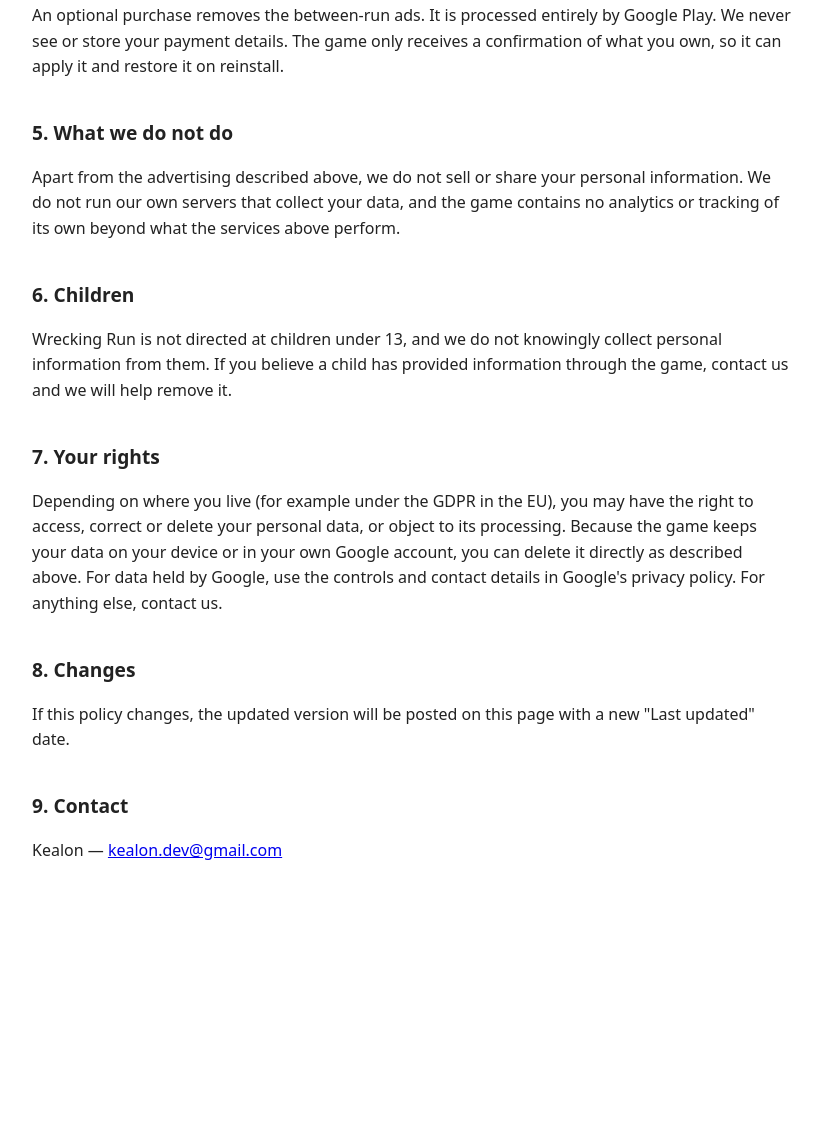
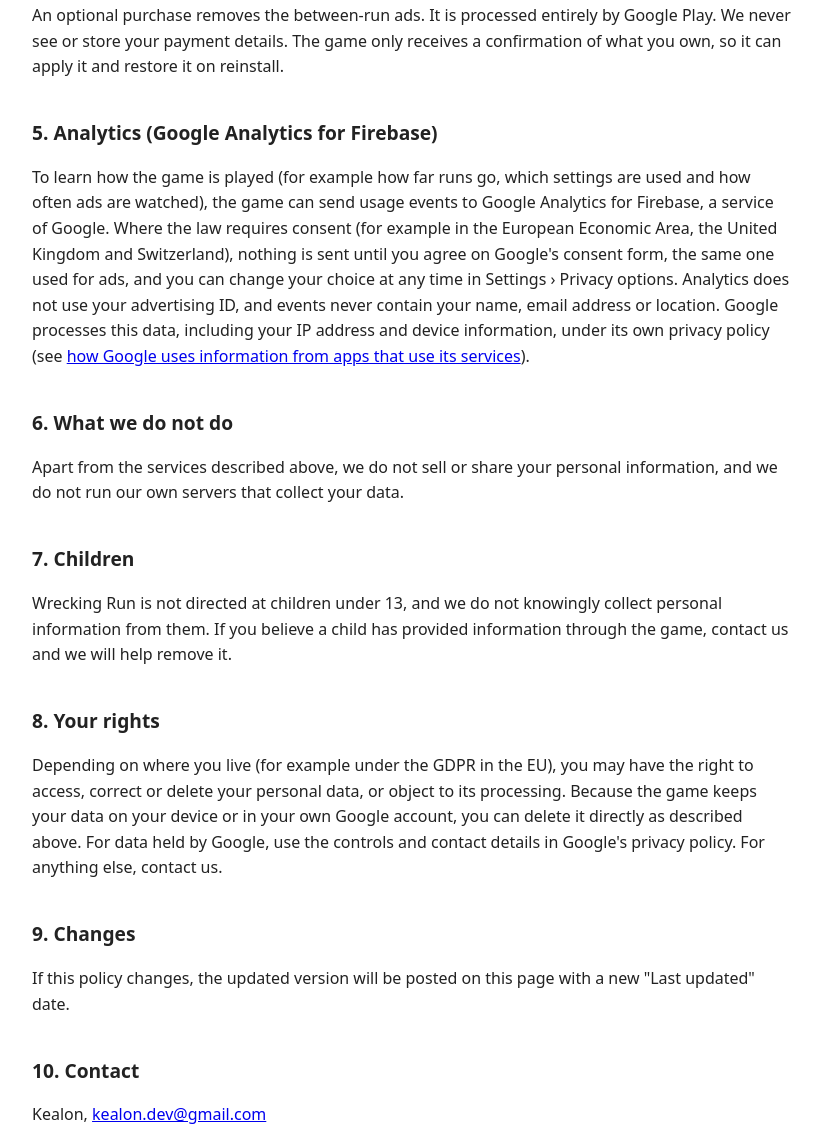
Before and after one commit to gzso007-dev/wreckingrun-privacy, a plain HTML site: page index.html in a window 1280 px wide. Shown: the part 1249-2380 px from the top of the page, without its empty margins (228-1048 px from the left). Before the commit the page ends 2177 px from the top, so only its background shows below. Drawn offline with Linux system fonts and the light colour scheme.

Commit message:
Add an analytics (Google Analytics for Firebase) section
Co-Authored-By: Claude Opus 5.5 <noreply@anthropic.com>

```diff
--- a/index.html
+++ b/index.html
@@ -14,7 +14,7 @@
 </head>
 <body>
 <h1>Wrecking Run Privacy Policy</h1>
-<p class="meta">Developer: Kealon · Last updated: 3 November 2026</p>
+<p class="meta">Developer: Kealon · Last updated: 17 November 2026</p>
 
 <p>This policy explains what information the mobile game Wrecking Run (package com.wreckingrun.runner) collects, why, and who it is shared with. Wrecking Run is a single-player game. It has no account system of its own and does not ask for your name, email address, contacts, location, photos or microphone.</p>
 
@@ -33,19 +33,22 @@
 <h2>4. In-app purchases (Google Play Billing)</h2>
 <p>An optional purchase removes the between-run ads. It is processed entirely by Google Play. We never see or store your payment details. The game only receives a confirmation of what you own, so it can apply it and restore it on reinstall.</p>
 
-<h2>5. What we do not do</h2>
-<p>Apart from the advertising described above, we do not sell or share your personal information. We do not run our own servers that collect your data, and the game contains no analytics or tracking of its own beyond what the services above perform.</p>
+<h2>5. Analytics (Google Analytics for Firebase)</h2>
+<p>To learn how the game is played (for example how far runs go, which settings are used and how often ads are watched), the game can send usage events to Google Analytics for Firebase, a service of Google. Where the law requires consent (for example in the European Economic Area, the United Kingdom and Switzerland), nothing is sent until you agree on Google's consent form, the same one used for ads, and you can change your choice at any time in Settings › Privacy options. Analytics does not use your advertising ID, and events never contain your name, email address or location. Google processes this data, including your IP address and device information, under its own privacy policy (see <a href="https://policies.google.com/technologies/partner-sites">how Google uses information from apps that use its services</a>).</p>
 
-<h2>6. Children</h2>
+<h2>6. What we do not do</h2>
+<p>Apart from the services described above, we do not sell or share your personal information, and we do not run our own servers that collect your data.</p>
+
+<h2>7. Children</h2>
 <p>Wrecking Run is not directed at children under 13, and we do not knowingly collect personal information from them. If you believe a child has provided information through the game, contact us and we will help remove it.</p>
 
-<h2>7. Your rights</h2>
+<h2>8. Your rights</h2>
 <p>Depending on where you live (for example under the GDPR in the EU), you may have the right to access, correct or delete your personal data, or object to its processing. Because the game keeps your data on your device or in your own Google account, you can delete it directly as described above. For data held by Google, use the controls and contact details in Google's privacy policy. For anything else, contact us.</p>
 
-<h2>8. Changes</h2>
+<h2>9. Changes</h2>
 <p>If this policy changes, the updated version will be posted on this page with a new "Last updated" date.</p>
 
-<h2>9. Contact</h2>
-<p>Kealon — <a href="mailto:kealon.dev@gmail.com">kealon.dev@gmail.com</a></p>
+<h2>10. Contact</h2>
+<p>Kealon, <a href="mailto:kealon.dev@gmail.com">kealon.dev@gmail.com</a></p>
 </body>
 </html>
```
